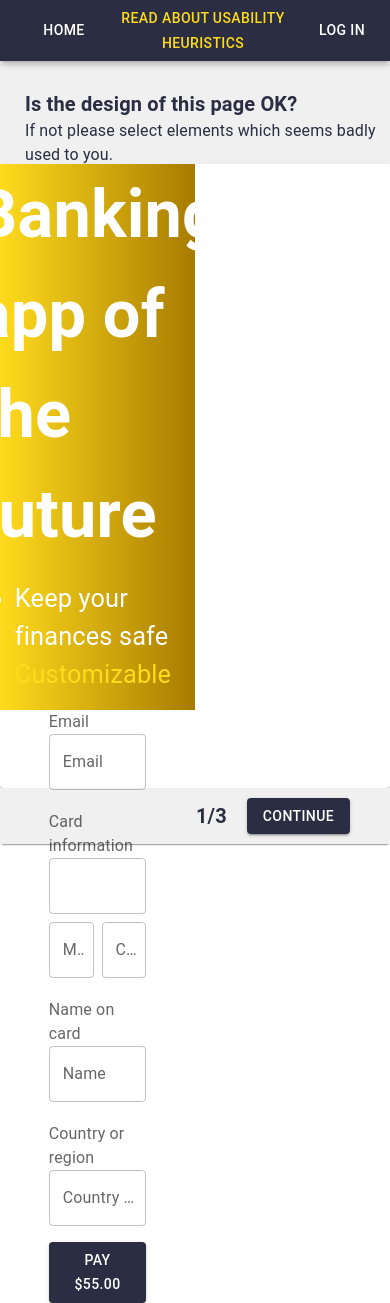
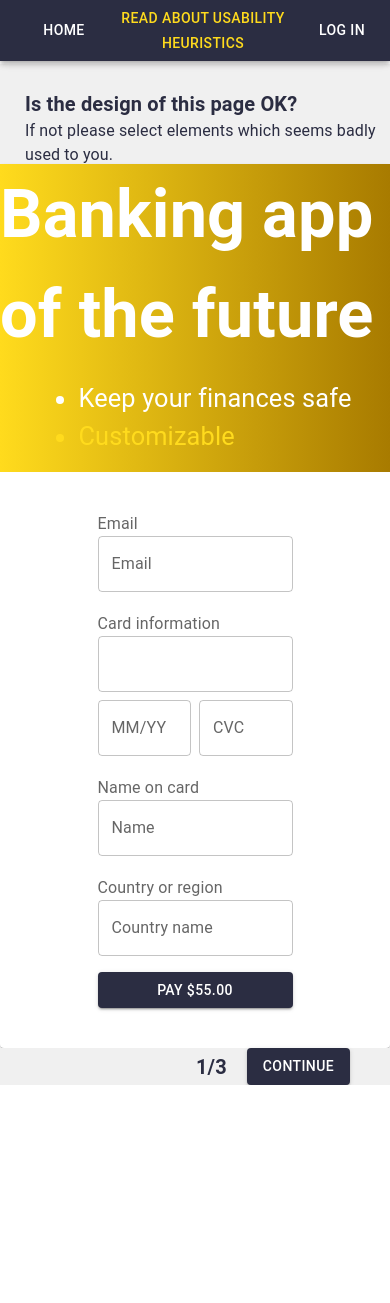
Before and after one commit to Martina-B/UX-usability-quiz, a React (Create React App) app: page /quiz in a window 390 px wide. After the commit the page ends 1085 px from the top, so only its background shows below. Built offline with nearby package versions, Linux system fonts and the light colour scheme; no server answers.

Commit message:
Fix responsivenes for mobile

```diff
--- a/src/Components/QuizInterface.tsx
+++ b/src/Components/QuizInterface.tsx
@@ -82,7 +82,15 @@
 				</Box>
 			</Box>
 
-			<Box sx={{ height: '80%' }}>{quizPages[currentPage - 1]}</Box>
+			<Box
+				sx={{
+					height: { xs: 'auto', md: '80%' },
+					marginTop: { xs: 'auto', md: '0px' },
+					marginBottom: { xs: 'auto', md: '0px' }
+				}}
+			>
+				{quizPages[currentPage - 1]}
+			</Box>
 
 			<Box
 				sx={{
--- a/src/Components/QuizPages/PaymentForm.tsx
+++ b/src/Components/QuizPages/PaymentForm.tsx
@@ -24,8 +24,8 @@
 	>
 		<Box
 			sx={{
-				maxWidth: '50%',
-				width: '50%',
+				maxWidth: { xs: '100%', md: '50%' },
+				width: { xs: '100%', md: '50%' },
 				height: '100%',
 				background: 'linear-gradient(90deg, #FFDB1D, #A87B00)',
 				display: 'flex',
@@ -66,8 +66,10 @@
 
 		<Box
 			sx={{
-				maxWidth: '50%',
-				width: '50%',
+				maxWidth: { xs: '100%', md: '50%' },
+				marginTop: { xs: '40px', md: '0px' },
+				marginBottom: { xs: '40px', md: '0px' },
+				width: { xs: '100%', md: '50%' },
 				display: 'flex',
 				alignItems: 'center',
 				justifyContent: 'center'
```
Also changed, not shown: 1 other file (tests, documents, lock files or other folders).
